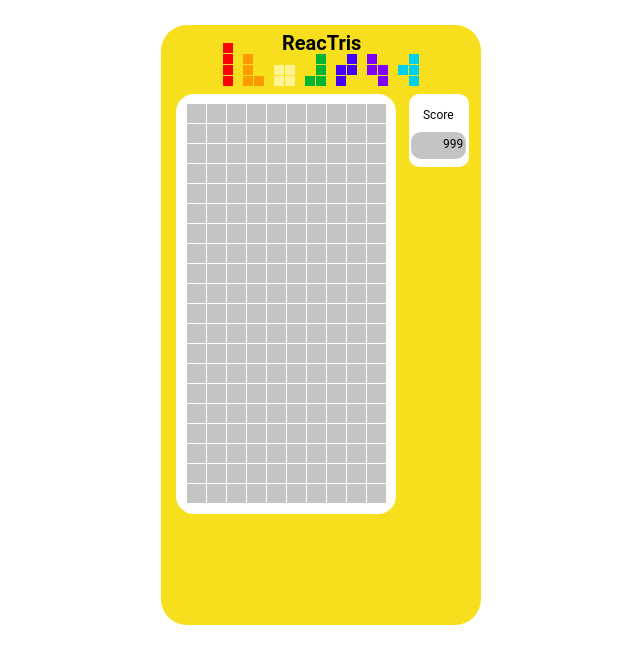
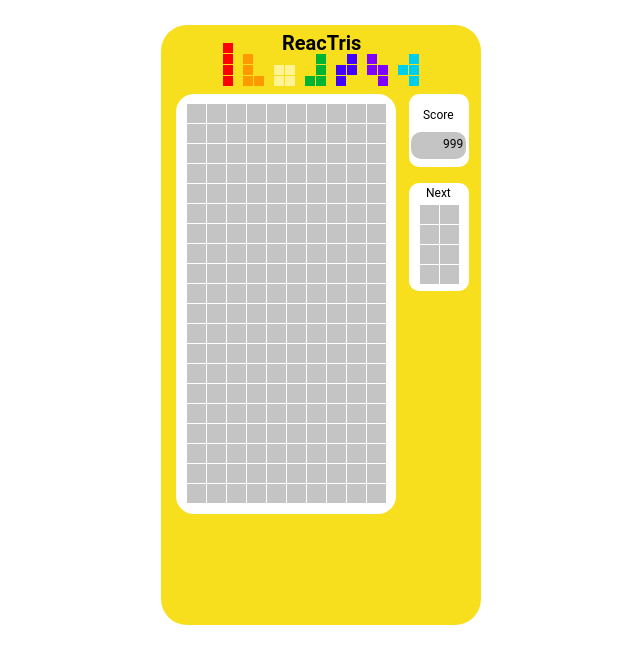
Before and after one commit to LIMJONGSOO/reactris, a React (Create React App) app: page / in a window 1280 px wide. Shown: the top 664 px of the page, without its empty margins (319-959 px from the left). Built offline with nearby package versions, Linux system fonts and the light colour scheme.

Commit message:
crate next tetromno area

```diff
--- a/src/components/Board/Board.jsx
+++ b/src/components/Board/Board.jsx
@@ -3,6 +3,7 @@ import './Board.css';
 import Title from '../Title/Title';
 import Tetris from '../Tetris/Tetris';
 import Score from '../Score/Score';
+import Tetromino from '../Tetromino/Tetromino';
 
 class Board extends Component {
     constructor(props) {
@@ -23,6 +24,7 @@ class Board extends Component {
                     <Title />
                     <Tetris />
                     <Score />
+                    <Tetromino />
                 </div>
             </div>
         );
--- a/src/components/Tetromino/Tetromino.css
+++ b/src/components/Tetromino/Tetromino.css
@@ -0,0 +1,53 @@
+.tetromino_area {
+    position: absolute;
+    width: 60px;
+    height: 108px;
+    left: 248px;
+    top: 158px;
+
+    background: #FFFFFF;
+    border-radius: 10px;
+}
+
+.next_title {
+    position: absolute;
+    left: 28.33%;
+    right: 30%;
+    top: 2.78%;
+    bottom: 84.26%;
+
+    font-family: Roboto;
+    font-style: normal;
+    font-weight: normal;
+    font-size: 12px;
+    line-height: 14px;
+
+    color: #000000;
+}
+
+.tetromino_area > div:last-child {
+    margin-top: 22px;
+}
+
+.tetromino_area > div > div {
+    width: 39px;
+    margin: auto;
+}
+
+.empty {
+    float: left;
+    width: 19px;
+    height: 19px;
+    background: #C4C4C4;
+    margin-right:1px;
+    margin-bottom: 1px;
+}
+
+.empty:last-child {
+    float: left;
+    width: 19px;
+    height: 19px;
+    background: #C4C4C4;
+    margin-right:0px;
+    margin-bottom: 1px;
+}
--- a/src/components/Tetromino/Tetromino.jsx
+++ b/src/components/Tetromino/Tetromino.jsx
@@ -4,7 +4,9 @@ import './Tetromino.css';
 class Tetromino extends Component {
     constructor(props) {
         super(props);
-        this.state = {};
+        this.state = {
+            tetrominoTable: Array.from(Array(4), () => Array.from(Array(2), () => 'empty'))
+        };
     }
 
     componentDidMount() {
@@ -16,9 +18,15 @@ class Tetromino extends Component {
     render() {
         return (
             <div className="tetromino_area">
-                <div className="score_title">Score</div>
-                <div className="score_serction">
-                    <div className="score">999</div>
+                <div className="next_title">Next</div>
+                <div>
+                    {this.state.tetrominoTable.map((tetrominoRow) => (
+                        <div>
+                            {tetrominoRow.map((tetromino) => (
+                                <div className="empty"></div>
+                            ))}
+                        </div>
+                    ))}
                 </div>
             </div>
         );
```
